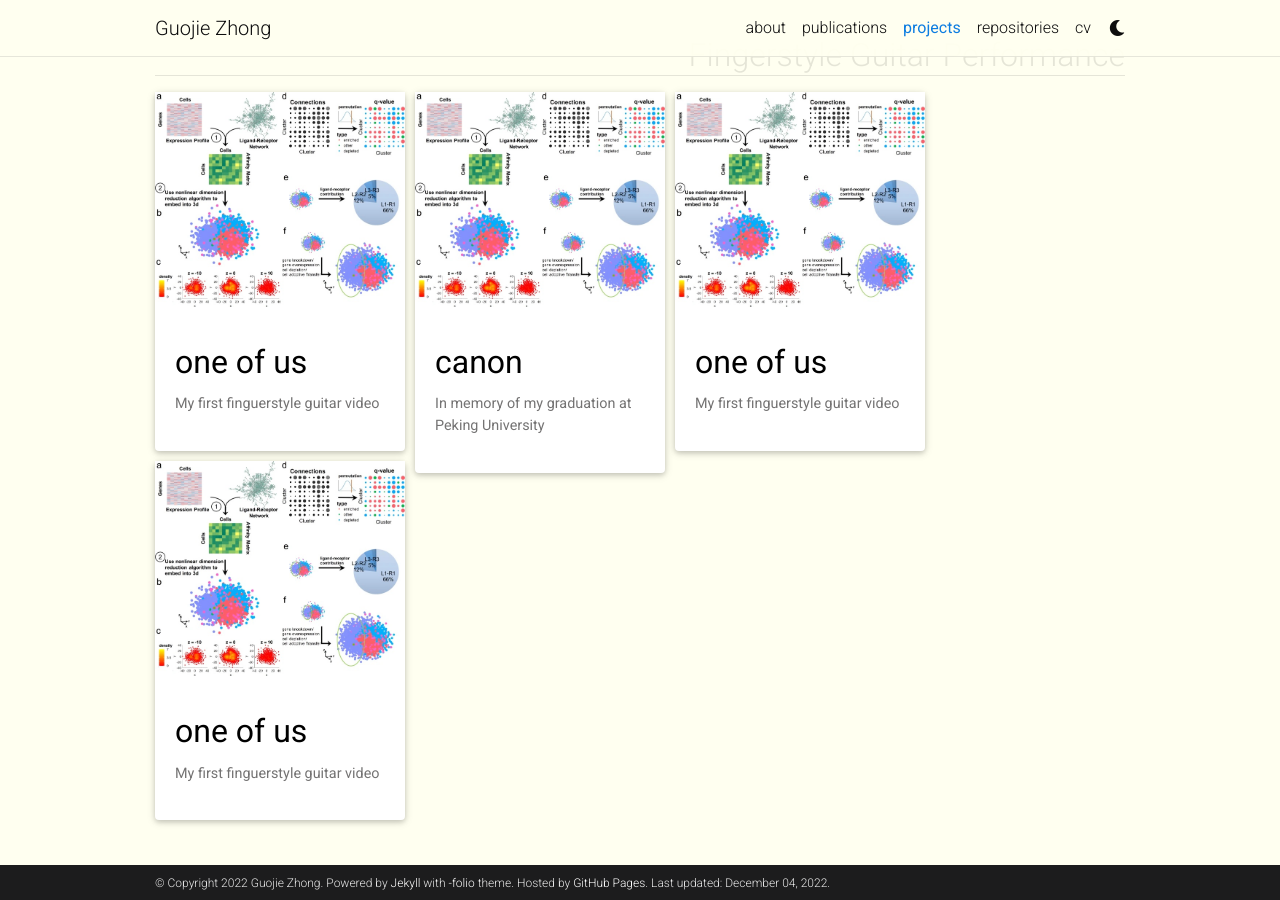
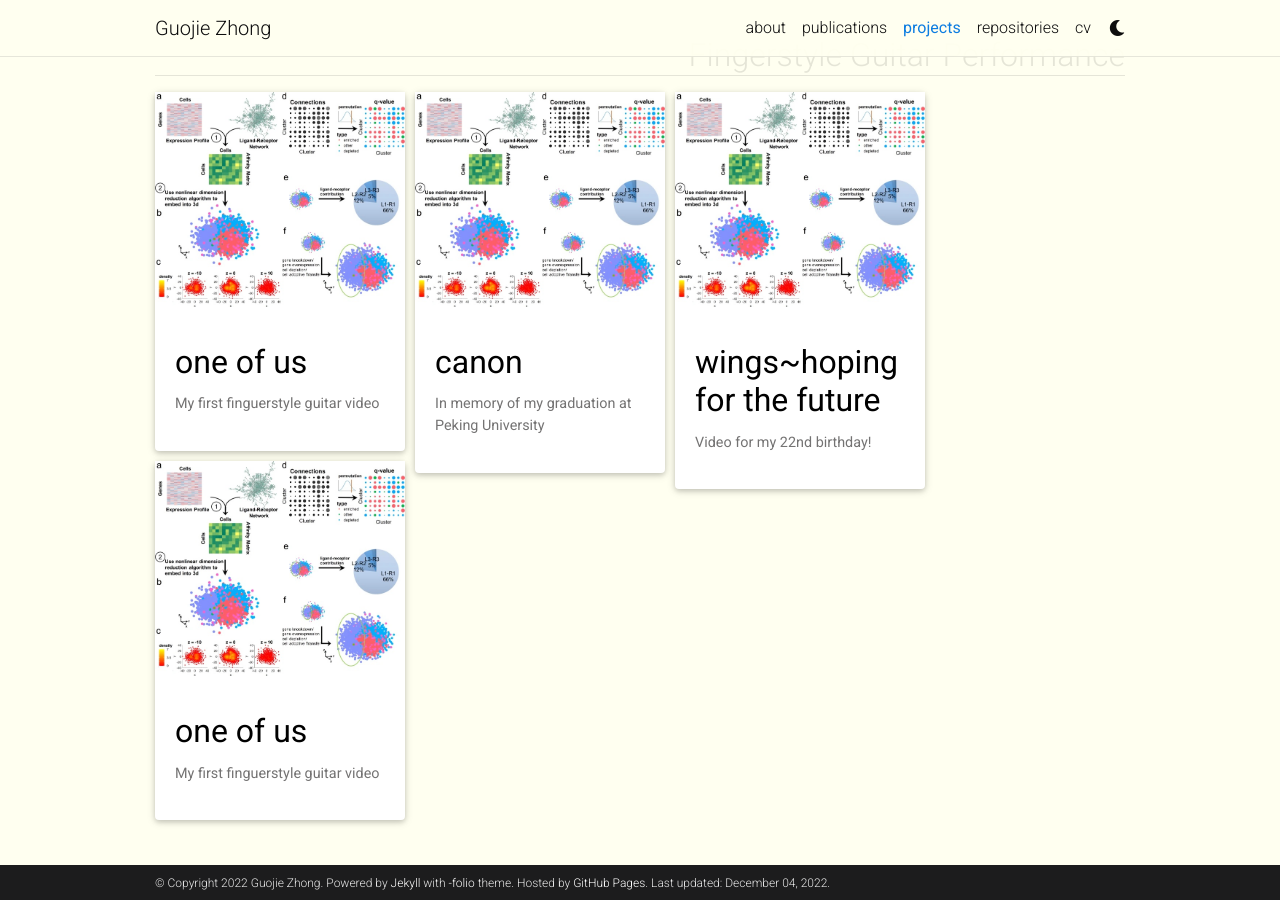
Before and after one commit to zhongguojie1998/GuojieZhong, a Jekyll site: the page built from _pages/projects.md, in a window 1280 px wide and 900 px high, scrolled down 671 px. Built offline with Jekyll 4.4.1, drawn with Linux system fonts in a browser that asks for light colours; full-size pictures stand in for the smaller copies a plugin makes; comment, search, counter and statistics services are not loaded; a style sheet for code colours, icons or effects is not loaded; some of the changed lines change nothing that is shown.

Commit message:
Update fun_3_wings.md

```diff
--- a/_projects/fun_3_wings.md
+++ b/_projects/fun_3_wings.md
@@ -1,19 +1,22 @@
 ---
 layout: page
-title: One of Us
-description: My first finguerstyle guitar video
+title: Wings~Hoping for the Future
+description: Video for my 22nd birthday!
 img: assets/img/csomap.jpg
 importance: 1
 category: Fingerstyle Guitar Performance
 ---
 
-This is my first finguerstyle guitar video. Made in my senior year at Yuanpei College, Peking University. At that time I have been playing fingerstyle guitar for 3 years and I think maybe I need to make some videos to track my progress. I found this amazing music room in the basement of our student dormitory perfect for recording. This song is called One of Us. I was facinated by Sungha Jung's cover the first time I heard it and made it to be my first recording. Hope you enjoy it!
+For my 22nd birthday!
+Happy birthday!
+Always hoping for the future!
 
-<iframe width="640" height="360" src="https://www.youtube.com/embed/JUPqAbiBCMo" title="YouTube video player" frameborder="0" allow="accelerometer; autoplay; clipboard-write; encrypted-media; gyroscope; picture-in-picture" allowfullscreen></iframe>
-Joan Osborne's song.
-Composer: Eric Bazilian.
-Arranged by Ulli Boegershausen.
-Tuning: Drop D.
-Pick up: IK Multimedia iRig Acoustic
-Video: iPad Pro
+<iframe width="640" height="360" src="https://www.youtube.com/embed/qpk5P6QZirw" title="YouTube video player" frameborder="0" allow="accelerometer; autoplay; clipboard-write; encrypted-media; gyroscope; picture-in-picture" allowfullscreen></iframe>
+wings~Hoping for the Future
+Arranged by Kotaro Oshio
+Tuning: DADGAD
+Pick up: iPhone 11 and MacBook Pro 2019
+Video: iPone 11
+Guitar: Yamaha FG800
+Videoed by: Matty and Ying
 Covered by: ChineseKnot
```
